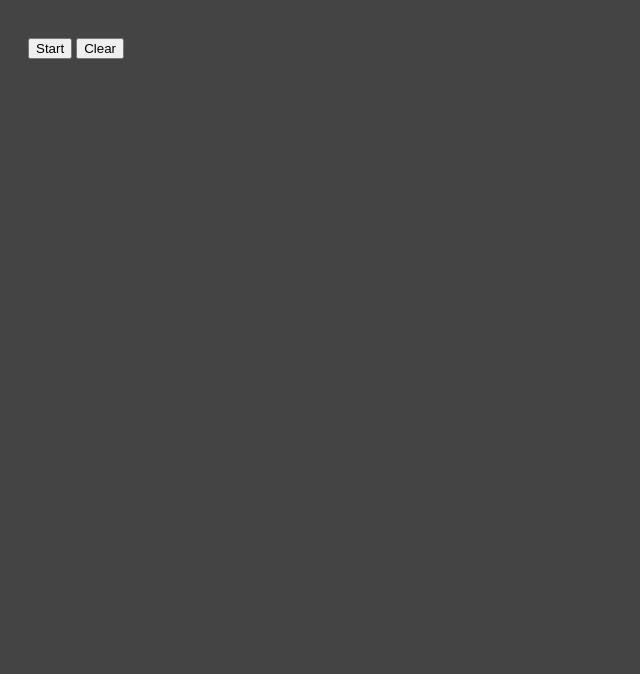
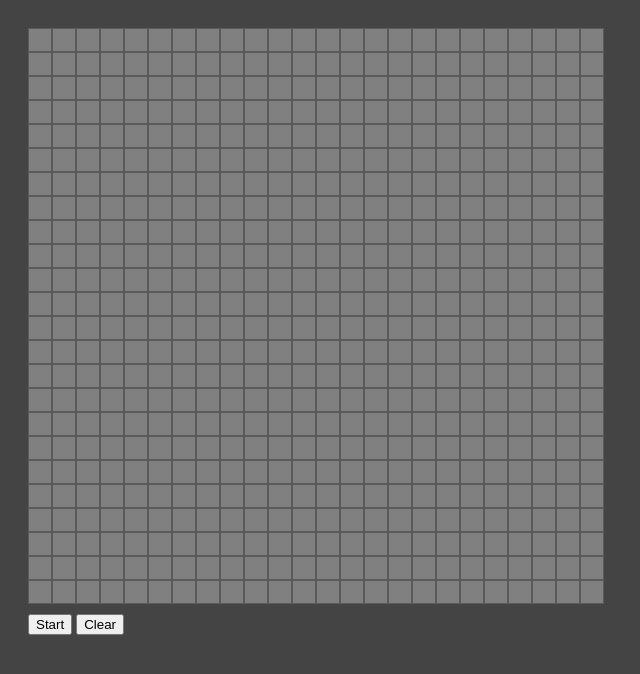
Before and after one commit to Vibhuti57/Game_Of_Life, a plain HTML site: page index.html in a window 1280 px wide. Shown: the whole page, without its empty margins (0-640 px from the left). Drawn offline with Linux system fonts and the light colour scheme.

Commit message:
Creating grid using js

```diff
--- /dev/null
+++ b/code.js
@@ -0,0 +1,33 @@
+var rows = 24;
+var cols = 24;
+
+// initialize
+function initialize() {
+	createTable();
+}
+
+// lay out the grid - html table
+function createTable() {
+	var gridContainer = document.getElementById("gridContainer");
+	if (!gridContainer) {
+		console.error("Problem: no div for the grid table.");
+	}
+
+	var table = document.createElement("table");
+
+	for (var i = 0; i < rows; i++) {
+		var tr = document.createElement("tr");
+		for (var j = 0; j < cols; j++) {
+			var cell = document.createElement("td");
+			cell.setAttribute("id", i + "_" + j);
+			cell.setAttribute("class", "dead");
+			tr.appendChild(cell);
+		}
+		table.appendChild(tr);
+	}
+
+	gridContainer.appendChild(table);
+}
+
+// start everything
+window.onload = initialize;
--- a/index.html
+++ b/index.html
@@ -13,6 +13,8 @@
 			<button id="start">Start</button>
 			<button id="clear">Clear</button>
 		</div>
+
+		<script src="code.js"></script>
 	</body>
 
 </html>
```
